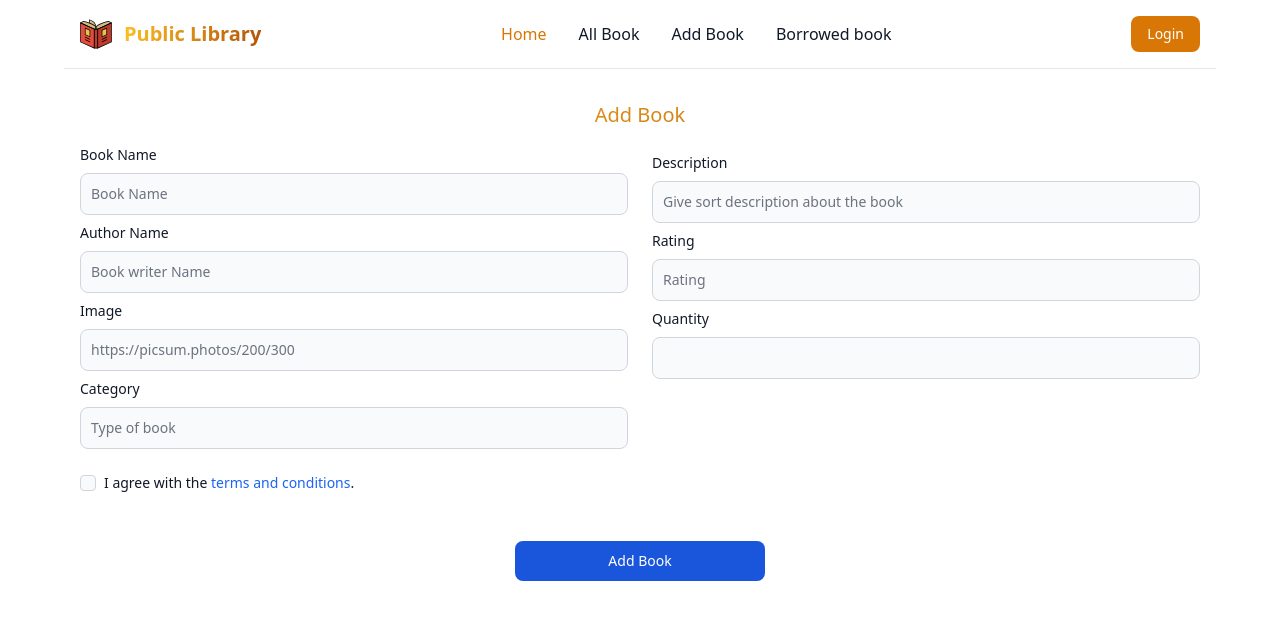
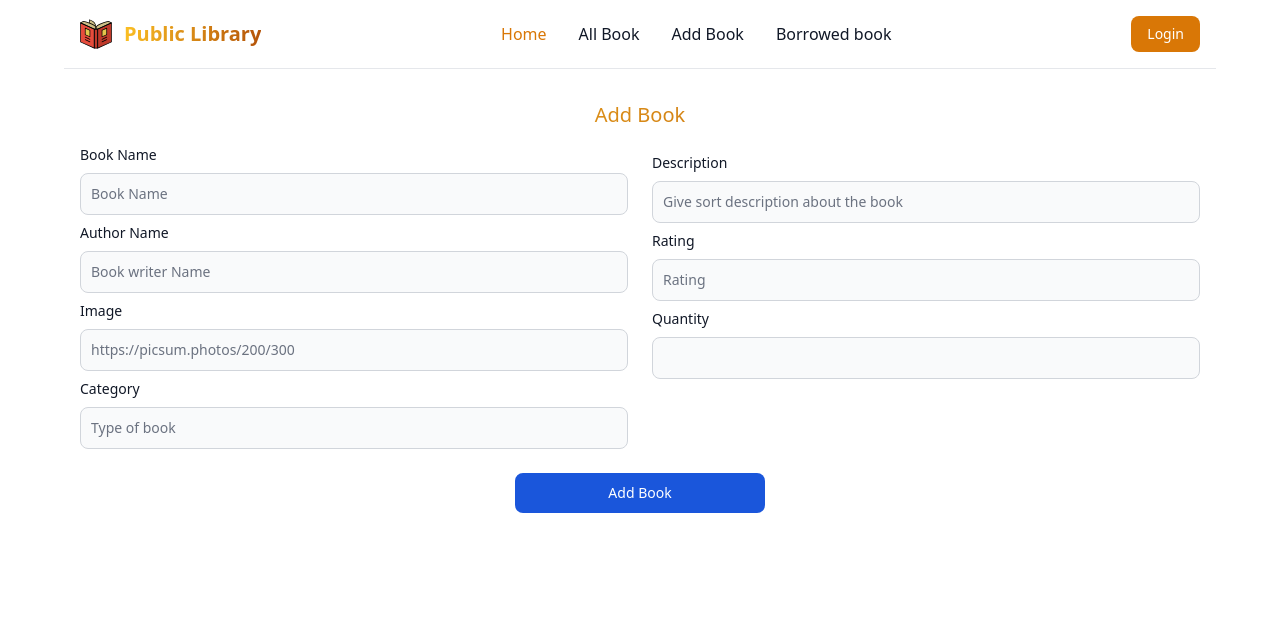
Before and after one commit to 123Somrat/library_management_frontend, a React (Vite) app: page /addBook in a window 1280 px wide. Shown: the top 620 px of the page. Built offline with nearby package versions, Linux system fonts and the light colour scheme.

Commit message:
implement add book feature

```diff
--- a/package.json
+++ b/package.json
@@ -10,6 +10,7 @@
     "preview": "vite preview"
   },
   "dependencies": {
+    "axios": "^1.6.0",
     "firebase": "^10.4.0",
     "flowbite": "^2.0.0",
     "flowbite-react": "^0.6.4",
--- a/src/Component/Nav/Nav.jsx
+++ b/src/Component/Nav/Nav.jsx
@@ -4,34 +4,34 @@ import { Link, NavLink } from "react-router-dom";
 
 
 export default function Nav() {
-    //<IoBookSharp className="w-8 h-8 text-amber-600"/>
+    //<IoBookSharp classNameName="w-8 h-8 text-amber-600"/>
   return (
     <div>
-       <nav class=" dark:bg-gray-900  w-full mx-auto z-20 top-0 left-0 border-b border-gray-200 dark:border-gray-600">
-        <div class="max-w-screen-xl flex  flex-wrap items-center justify-between mx-auto p-4">
-          <a href="https://flowbite.com/" class="flex items-center">
-          <img src={logo} class="h-8 mr-3" alt="Flowbite Logo" />
-            <span class="self-center text-xl font-semibold whitespace-nowrap dark:text-white text-transparent  bg-clip-text bg-gradient-to-r from-amber-400 to-amber-700">
+       <nav className=" dark:bg-gray-900  w-full mx-auto z-20 top-0 left-0 border-b border-gray-200 dark:border-gray-600">
+        <div className="max-w-screen-xl flex  flex-wrap items-center justify-between mx-auto p-4">
+          <a href="https://flowbite.com/" className="flex items-center">
+          <img src={logo} className="h-8 mr-3" alt="Flowbite Logo" />
+            <span className="self-center text-xl font-semibold whitespace-nowrap dark:text-white text-transparent  bg-clip-text bg-gradient-to-r from-amber-400 to-amber-700">
               Public Library
             </span>
           </a>
-          <div class="flex md:order-2">
+          <div className="flex md:order-2">
            <Link to={"/login"}> <button
               type="button"
-              class="text-white bg-amber-600 hover:bg-blue-800 focus:ring-4 focus:outline-none focus:ring-blue-300 font-medium rounded-lg text-sm px-4 py-2 text-center mr-3 md:mr-0 dark:bg-blue-600 dark:hover:bg-blue-700 dark:focus:ring-blue-800"
+              className="text-white bg-amber-600 hover:bg-blue-800 focus:ring-4 focus:outline-none focus:ring-blue-300 font-medium rounded-lg text-sm px-4 py-2 text-center mr-3 md:mr-0 dark:bg-blue-600 dark:hover:bg-blue-700 dark:focus:ring-blue-800"
             >
               Login
             </button></Link>
             <button
               data-collapse-toggle="navbar-sticky"
               type="button"
-              class="inline-flex items-center p-2 w-10 h-10 justify-center text-sm text-gray-500 rounded-lg md:hidden hover:bg-gray-100 focus:outline-none focus:ring-2 focus:ring-gray-200 dark:text-gray-400 dark:hover:bg-gray-700 dark:focus:ring-gray-600"
+              className="inline-flex items-center p-2 w-10 h-10 justify-center text-sm text-gray-500 rounded-lg md:hidden hover:bg-gray-100 focus:outline-none focus:ring-2 focus:ring-gray-200 dark:text-gray-400 dark:hover:bg-gray-700 dark:focus:ring-gray-600"
               aria-controls="navbar-sticky"
               aria-expanded="false"
             >
-              <span class="sr-only">Open main menu</span>
+              <span className="sr-only">Open main menu</span>
               <svg
-                class="w-5 h-5"
+                className="w-5 h-5"
                 aria-hidden="true"
                 xmlns="http://www.w3.org/2000/svg"
                 fill="none"
@@ -39,19 +39,19 @@ export default function Nav() {
               >
                 <path
                   stroke="currentColor"
-                  stroke-linecap="round"
-                  stroke-linejoin="round"
-                  stroke-width="2"
+                  strokeLinecap="round"
+                  strokeLinejoin="round"
+                  strokeWidth="2"
                   d="M1 1h15M1 7h15M1 13h15"
                 />
               </svg>
             </button>
           </div>
           <div
-            class="items-center justify-between hidden w-full md:flex md:w-auto md:order-1"
+            className="items-center justify-between hidden w-full md:flex md:w-auto md:order-1"
             id="navbar-sticky"
           >
-            <ul class="flex flex-col p-4 md:p-0 mt-4 font-medium border border-gray-100 rounded-lg bg-gray-50 md:flex-row md:space-x-8 md:mt-0 md:border-0 md:bg-white dark:bg-gray-800 md:dark:bg-gray-900 dark:border-gray-700">
+            <ul className="flex flex-col p-4 md:p-0 mt-4 font-medium border border-gray-100 rounded-lg bg-gray-50 md:flex-row md:space-x-8 md:mt-0 md:border-0 md:bg-white dark:bg-gray-800 md:dark:bg-gray-900 dark:border-gray-700">
               <li>
                 <NavLink
                   to={"/"}
--- a/src/Pages/Home/AddBook/AddBook.jsx
+++ b/src/Pages/Home/AddBook/AddBook.jsx
@@ -1,18 +1,57 @@
-import React from "react";
+import axios from "axios";
+import { useEffect } from "react";
 
 export default function AddBook() {
+  // Getting form Data
+  const handleSubmit = (e) => {
+    e.preventDefault();
 
+    // selcte the form
+    const form = e.target;
 
+    const bookName = form.bookName.value;
+    const description = form.description.value;
+    const authorName = form.authorName.value;
+    const rating = form.rating.value;
+    const imageUrl = form.image.value;
+    const quantity = form.quantity.value;
+    const category = form.category.value;
 
+    // book object
+    const book = {
+      bookName,
+      authorName,
+      description,
+      rating,
+      imageUrl,
+      quantity,
+      category,
+    };
+
+    fetch("http://localhost:5000/createbook", {
+      method: "POST",
+      headers: {
+        "content-type": "application/json",
+      },
+      body: JSON.stringify(book),
+    })
+      .then((res) => res.json())
+      .then((data) => console.log(data));
+
+      // reset the form after adding book
+      form.reset()
+  };
 
   return (
     <div className="my-8 mx-4">
-        <h1 className="text-center my-4 text-xl text-transparent  bg-clip-text bg-gradient-to-r from-amber-400 to-amber-700">Add Book</h1>
-      <form >
+      <h1 className="text-center my-4 text-xl text-transparent  bg-clip-text bg-gradient-to-r from-amber-400 to-amber-700">
+        Add Book
+      </h1>
+      <form onSubmit={handleSubmit}>
         <div className="grid gap-6 mb-6 md:grid-cols-2">
           <div>
             <label
-              for="bookName"
+              htmlFor="bookName"
               className="block mb-2 text-sm font-medium text-gray-900 dark:text-white"
             >
               Book Name
@@ -20,25 +59,27 @@ export default function AddBook() {
             <input
               type="text"
               id="bookName"
+              name="bookName"
               className="bg-gray-50 border border-gray-300 text-gray-900 text-sm rounded-lg focus:ring-blue-500 focus:border-blue-500 block w-full p-2.5 dark:bg-gray-700 dark:border-gray-600 dark:placeholder-gray-400 dark:text-white dark:focus:ring-blue-500 dark:focus:border-blue-500"
               placeholder="Book Name"
               required
             />
             <label
-              for="author name"
+              htmlFor="author name"
               className="block my-2 text-sm font-medium text-gray-900 dark:text-white"
             >
               Author Name
             </label>
             <input
               type="text"
-              id="author_name"
+              id="authorName"
+              name="author_name"
               className="bg-gray-50 border border-gray-300 text-gray-900 text-sm rounded-lg focus:ring-blue-500 focus:border-blue-500 block w-full p-2.5 dark:bg-gray-700 dark:border-gray-600 dark:placeholder-gray-400 dark:text-white dark:focus:ring-blue-500 dark:focus:border-blue-500"
               placeholder="Book writer Name"
               required
             />
             <label
-              for="image"
+              htmlFor="image"
               className="block my-2 text-sm font-medium text-gray-900 dark:text-white"
             >
               Image
@@ -46,12 +87,13 @@ export default function AddBook() {
             <input
               type="text"
               id="image"
+              name="image"
               className="bg-gray-50 border border-gray-300 text-gray-900 text-sm rounded-lg focus:ring-blue-500 focus:border-blue-500 block w-full p-2.5 dark:bg-gray-700 dark:border-gray-600 dark:placeholder-gray-400 dark:text-white dark:focus:ring-blue-500 dark:focus:border-blue-500"
               placeholder="https://picsum.photos/200/300"
               required
             />
             <label
-              for="book_category"
+              htmlFor="book_category"
               className="block my-2 text-sm font-medium text-gray-900 dark:text-white"
             >
               Category
@@ -59,6 +101,7 @@ export default function AddBook() {
             <input
               type="text"
               id="book_category"
+              name="category"
               className="bg-gray-50 border border-gray-300 text-gray-900 text-sm rounded-lg focus:ring-blue-500 focus:border-blue-500 block w-full p-2.5 dark:bg-gray-700 dark:border-gray-600 dark:placeholder-gray-400 dark:text-white dark:focus:ring-blue-500 dark:focus:border-blue-500"
               placeholder="Type of book"
               required
@@ -66,7 +109,7 @@ export default function AddBook() {
           </div>
           <div>
             <label
-              for="description"
+              htmlFor="description"
               className="block my-2 text-sm font-medium text-gray-900 dark:text-white"
             >
               Description
@@ -74,6 +117,7 @@ export default function AddBook() {
             <input
               type="text"
               id="description"
+              name="description"
               className="bg-gray-50 border border-gray-300 text-gray-900 text-sm rounded-lg focus:ring-blue-500 focus:border-blue-500 block w-full p-2.5 dark:bg-gray-700 dark:border-gray-600 dark:placeholder-gray-400 dark:text-white dark:focus:ring-blue-500 dark:focus:border-blue-500"
               placeholder="Give sort description about the book"
               required
@@ -81,7 +125,7 @@ export default function AddBook() {
 
             <div>
               <label
-              for="rating"
+                htmlFor="rating"
                 className="block my-2 text-sm font-medium text-gray-900 dark:text-white"
               >
                 Rating
@@ -89,50 +133,26 @@ export default function AddBook() {
               <input
                 type="text"
                 id="rating"
+                name="rating"
                 className="bg-gray-50 border border-gray-300 text-gray-900 text-sm rounded-lg focus:ring-blue-500 focus:border-blue-500 block w-full p-2.5 dark:bg-gray-700 dark:border-gray-600 dark:placeholder-gray-400 dark:text-white dark:focus:ring-blue-500 dark:focus:border-blue-500"
                 placeholder="Rating"
                 required
               />
             </div>
             <label
-              for="quantity"
+              htmlFor="quantity"
               className="block my-2 text-sm font-medium text-gray-900 dark:text-white"
             >
               Quantity
             </label>
             <input
               type="number"
-              id="quantit"
+              id="quantity"
+              name="quantity"
               className="bg-gray-50 border border-gray-300 text-gray-900 text-sm rounded-lg focus:ring-blue-500 focus:border-blue-500 block w-full p-2.5 dark:bg-gray-700 dark:border-gray-600 dark:placeholder-gray-400 dark:text-white dark:focus:ring-blue-500 dark:focus:border-blue-500"
               required
             />
           </div>
-
-          <div className="flex items-start mb-6">
-            <div className="flex items-center h-5">
-              <input
-                id="remember"
-                type="checkbox"
-                value=""
-                className="w-4 h-4 border border-gray-300 rounded bg-gray-50 focus:ring-3 focus:ring-blue-300 dark:bg-gray-700 dark:border-gray-600 dark:focus:ring-blue-600 dark:ring-offset-gray-800"
-                required
-              />
-            </div>
-            <label
-              for="remember"
-              className="ml-2 text-sm font-medium text-gray-900 dark:text-gray-300"
-            >
-              I agree with the{" "}
-              <a
-                href="#"
-                className="text-blue-600 hover:underline dark:text-blue-500"
-              >
-                terms and conditions
-              </a>
-              .
-            </label>
-          </div>
-
         </div>
         <div>
           <button
@@ -142,7 +162,6 @@ export default function AddBook() {
             Add Book
           </button>
         </div>
-
       </form>
     </div>
   );
```
Also changed, not shown: 1 other file (tests, documents, lock files or other folders). Lines whose indentation alone changed are shown as unchanged.
